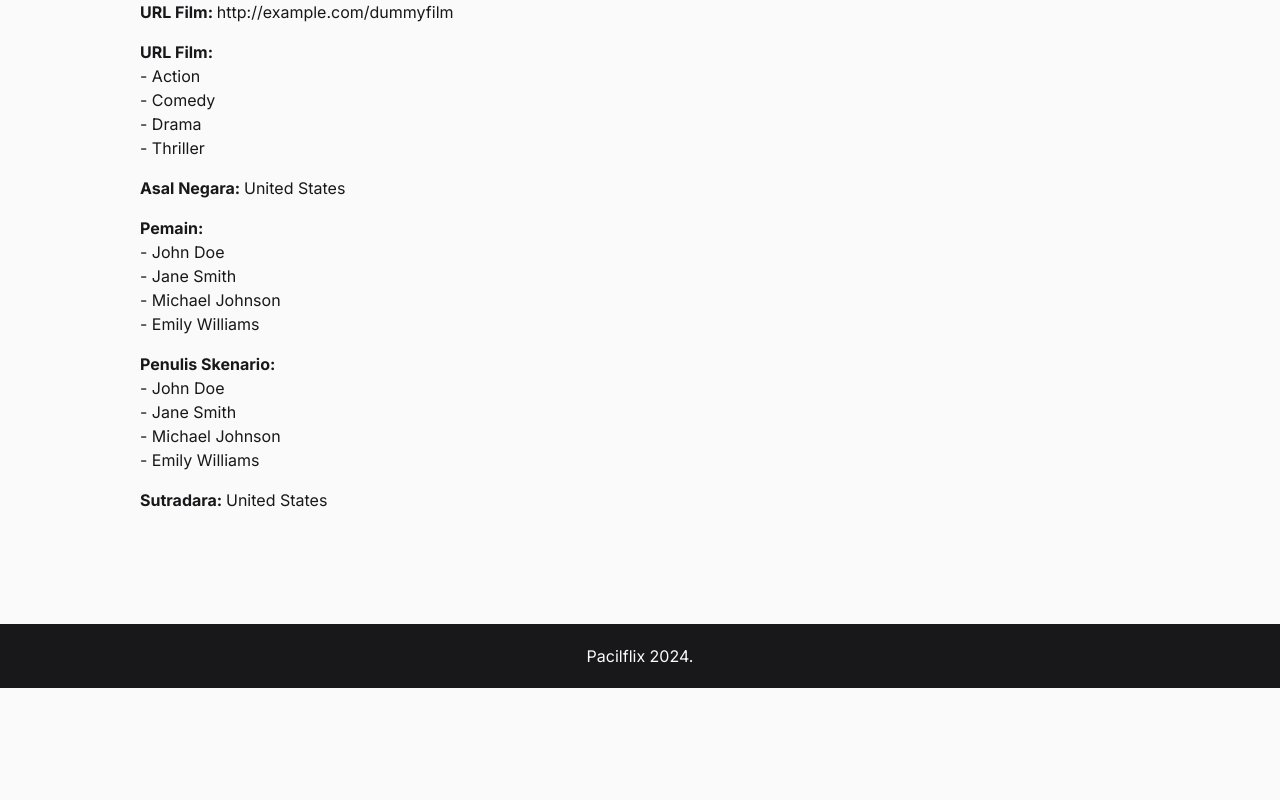
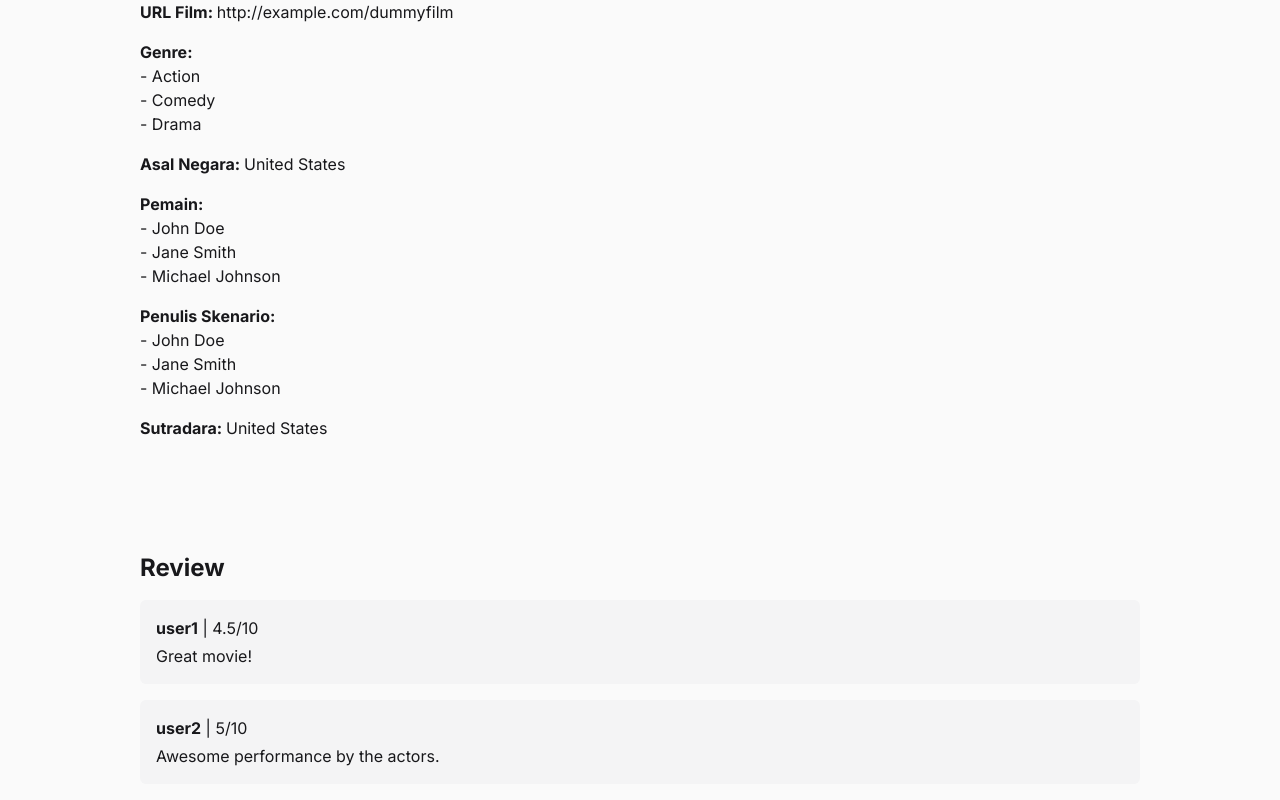
Before and after one commit to Pacilflix-D2/pacilflix, a Next.js app: page /tayangan/film/1 in a window 1280 px wide. Shown: the part 540-1340 px from the top of the page. Before the commit the page ends 1228 px from the top, so only its background shows below. Built offline with nearby package versions, Linux system fonts and the light colour scheme.

Commit message:
add ulasan

```diff
--- a/src/modules/FilmDetailModule/index.tsx
+++ b/src/modules/FilmDetailModule/index.tsx
@@ -14,6 +14,12 @@ export interface ScenarioWriter {
   nama: string
 }
 
+export interface Review {
+  username: string
+  comment: string
+  rating: number
+}
+
 export interface Film {
   judul: string
   totalView: string
@@ -27,6 +33,7 @@ export interface Film {
   actors: Actor[]
   scenarioWriters: ScenarioWriter[]
   sutradara: string
+  reviews: Review[]
 }
 
 const FilmDetailModule = () => {
@@ -41,7 +48,6 @@ const FilmDetailModule = () => {
       { nama: 'Action' },
       { nama: 'Comedy' },
       { nama: 'Drama' },
-      { nama: 'Thriller' },
     ]
 
     // Dummy data for Actor interface
@@ -49,7 +55,6 @@ const FilmDetailModule = () => {
       { nama: 'John Doe' },
       { nama: 'Jane Smith' },
       { nama: 'Michael Johnson' },
-      { nama: 'Emily Williams' },
     ]
 
     // Dummy data for ScenarioWriter interface
@@ -59,11 +64,22 @@ const FilmDetailModule = () => {
       { nama: 'Chris Evans' },
     ]
 
+    // Dummy data for Review interface
+    const dummyReviews: Review[] = [
+      { username: 'user1', comment: 'Great movie!', rating: 4.5 },
+      {
+        username: 'user2',
+        comment: 'Awesome performance by the actors.',
+        rating: 5,
+      },
+      { username: 'user3', comment: 'Loved the plot twists.', rating: 4 },
+    ]
+
     // Dummy data for Film interface
     const dummyFilm: Film = {
       judul: 'Dummy Film',
       totalView: '1000000', // Dummy total views
-      ratingAvg: 4.5, // Dummy average rating
+      ratingAvg: 4.3, // Dummy average rating
       sinopsis: 'Lorem ipsum dolor sit amet, consectetur adipiscing elit.', // Dummy synopsis
       durasi: 120, // Dummy duration in minutes
       tanggalRilisFilm: '2024-04-27', // Dummy release date
@@ -73,6 +89,7 @@ const FilmDetailModule = () => {
       actors: dummyActors, // Using dummy actors data
       scenarioWriters: dummyScenarioWriters, // Using dummy scenario writers data
       sutradara: 'Christopher Nolan', // Dummy director
+      reviews: dummyReviews, // Using dummy reviews data
     }
 
     setFilm(dummyFilm)
@@ -91,6 +108,7 @@ const FilmDetailModule = () => {
       </div>
 
       {film && (
+        <>
           <section className="w-[95%] max-w-[1000px] mx-auto flex flex-col gap-4">
             <div>
               <strong>Total View: </strong>
@@ -123,7 +141,7 @@ const FilmDetailModule = () => {
             </div>
 
             <div>
-            <strong>URL Film: </strong>
+              <strong>Genre: </strong>
               <ul>
                 {film.genres.map((genre, index) => (
                   <li key={index}>- {genre.nama}</li>
@@ -159,6 +177,25 @@ const FilmDetailModule = () => {
               {film.asalNegara}
             </div>
           </section>
+
+          <section className="w-[95%] max-w-[1000px] mx-auto flex flex-col gap-4">
+            <h2 className="font-bold text-2xl">Review</h2>
+
+            {film.reviews.map((review, index) => {
+              return (
+                <div
+                  key={index}
+                  className="bg-accent rounded-md p-4 flex flex-col gap-1"
+                >
+                  <h3>
+                    <strong>{review.username}</strong> | {review.rating}/10
+                  </h3>
+                  <p>{review.comment}</p>
+                </div>
+              )
+            })}
+          </section>
+        </>
       )}
     </main>
   )
```
Lines whose indentation alone changed are shown as unchanged.
